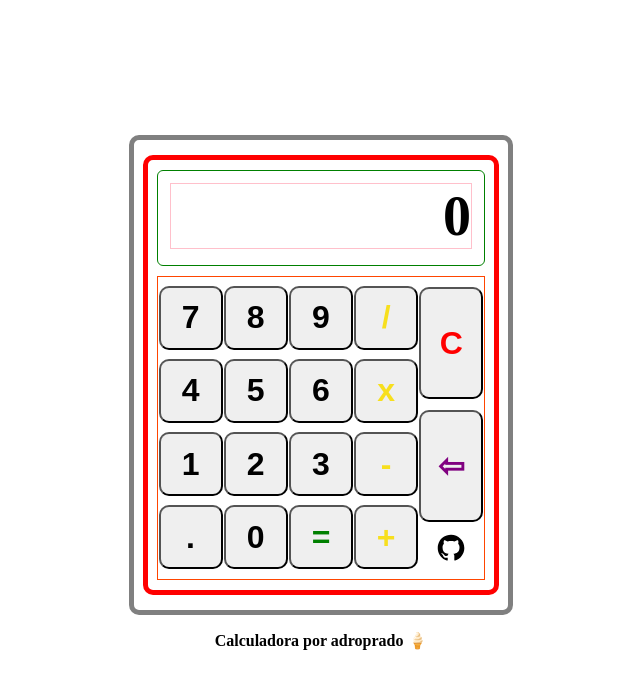
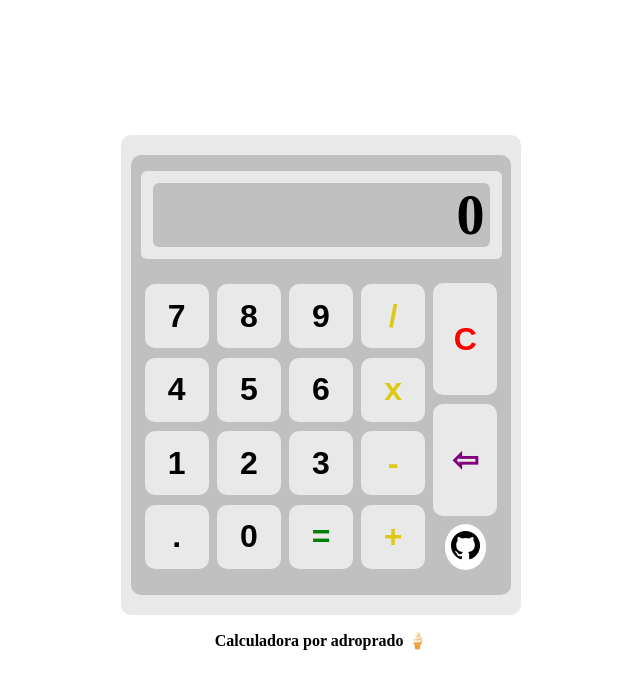
Before and after one commit to adroprado/calculadora, a plain HTML site: page index.html in a window 1280 px wide. Shown: the whole page, without its empty margins (319-959 px from the left). Drawn offline with Linux system fonts and the light colour scheme.

Commit message:
feat(css): add maquetación concluida de calculadora

```diff
--- a/style.css
+++ b/style.css
@@ -1,17 +1,19 @@
 /* Custom properties */
 :root {
-  --color-key-operators: #f7df1e;
-  --color-key-equal: green;
-  --color-key-retreat: purple;
-  --color-key-clean: red;
   --height-main: 30em;
-  --width-main: 30%; /*40%*/
+  --width-main: 25em; /*25%*/
   --height-container: 27.5em;
   --width-container: 95%;
   --size-keys-button: 2em;
   --height-keys-button-child: 3.5em;
   --width-keys-button-child: 2em;
-  --size-img-github: 2em;
+  --size-img-github: 2.2em;
+  --bg-color-main: #e9e9e9; /* #c0c0c0 */
+  --bg-color-secondary: #c0c0c0; /* #e9e9e9 */
+  --color-key-operators: #dfc917; /* #f7df1e */
+  --color-key-equal: green;
+  --color-key-retreat: purple;
+  --color-key-clean: red;
 }
 
 /* Initial reset */
@@ -30,8 +32,6 @@ body {
   margin: 0;
   height: 100vh;
   width: 100vw;
-  /* min-width: 1350px; */
-  /* max-width: 1360px; */
   display: flex;
   flex-direction: column;
   justify-content: center;
@@ -40,9 +40,9 @@ body {
 
 /* Site styles */
 .main {
-  border: thick solid gray;
+  background-color: var(--bg-color-main);
+  /* border: thick solid gray; */
   border-radius: 10px;
-  fill: red;
   height: var(--height-main);
   width: var(--width-main);
   display: flex;
@@ -51,7 +51,8 @@ body {
 }
 
 .container {
-  border: thick solid red;
+  background-color: var(--bg-color-secondary);
+  /* border: thick solid red; */
   border-radius: inherit;
   height: var(--height-container);
   width: var(--width-container);
@@ -62,29 +63,30 @@ body {
 }
 
 .container-display {
-  border: thin solid green;
+  background-color: var(--bg-color-main);
+  /* border: thin solid green; */
   border-radius: 6px;
-  height: 6em;
+  height: 5.5em;
   width: inherit;
   padding: 12px;
 }
 
 .digits {
-  border: thin solid pink;
+  /* border: thin solid pink; */
+  background-color: var(--bg-color-secondary);
+  border-radius: 6px;
   font-size: 3.5em;
   font-weight: 500;
   font-weight: bold;
+  padding-inline-end: 5px;
   text-align: end;
 }
 
 .container-keys {
-  border: thin solid orangered;
+  background-color: var(--bg-color-secondary);
+  /* border: thin solid orangered; */
   height: 17em;
   height: 19em;
-  /* todo Elegir un width */
-  width: 80%;
-  width: 85%;
-  width: 90%;
   width: inherit;
   display: flex;
   flex-direction: column;
@@ -96,10 +98,16 @@ body {
 
 .container-keys > button {
   border-radius: 10px;
+  border-style: none;
+  background-color: var(--bg-color-main);
   font-size: 2rem;
   font-weight: bold;
   height: var(--size-keys-button);
   width: var(--size-keys-button);
+}
+
+.container-keys > button:hover {
+  background-color: #ecf0f1;
 }
 
 .container-keys button:nth-child(13),
@@ -125,6 +133,12 @@ body {
   width: var(--width-keys-button-child);
 }
 
+.container-keys > a {
+  background-color: white;
+  border-radius: 50%;
+  padding: 0.2em;
+}
+
 .container-keys > a img {
   height: var(--size-img-github);
   width: var(--size-img-github);
```
